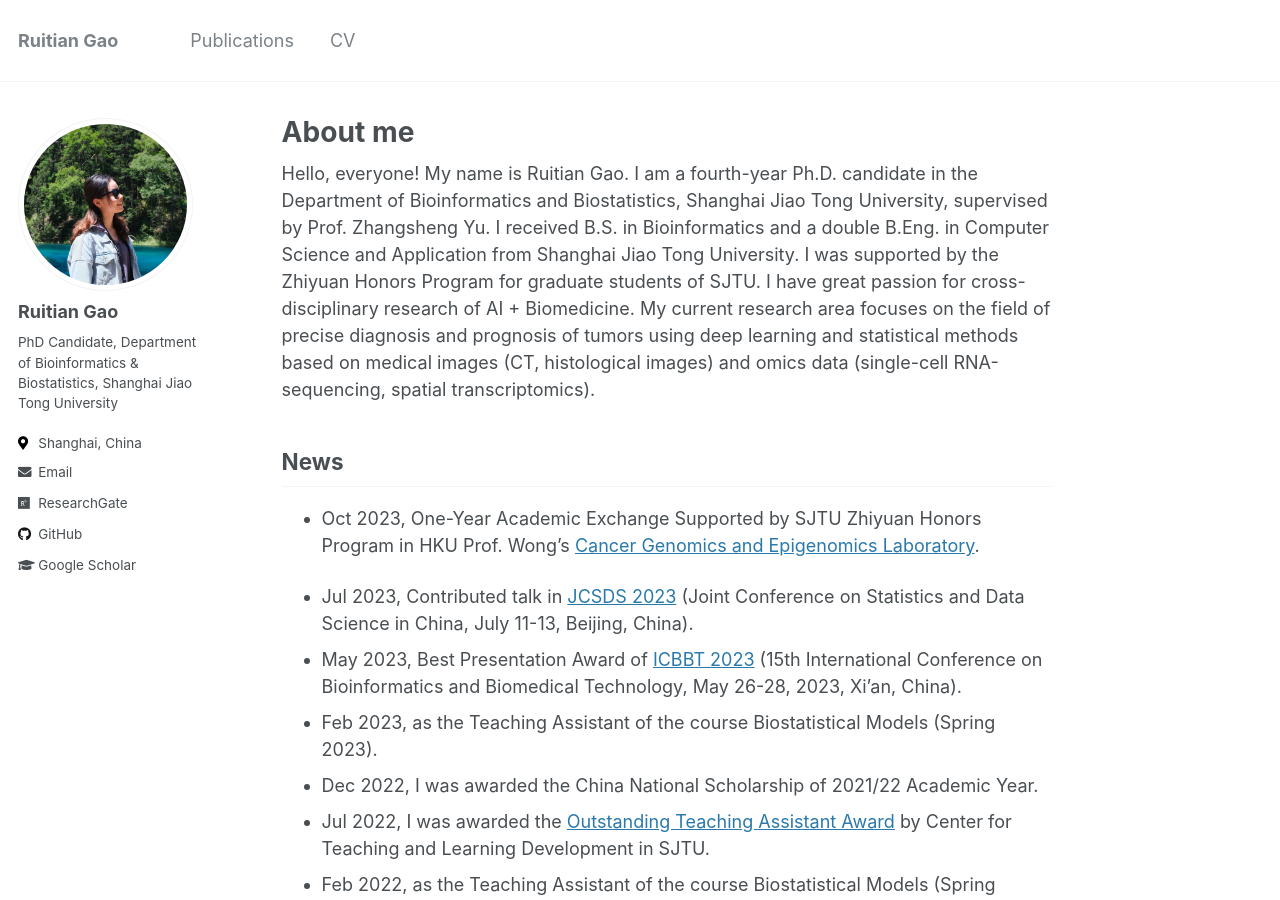
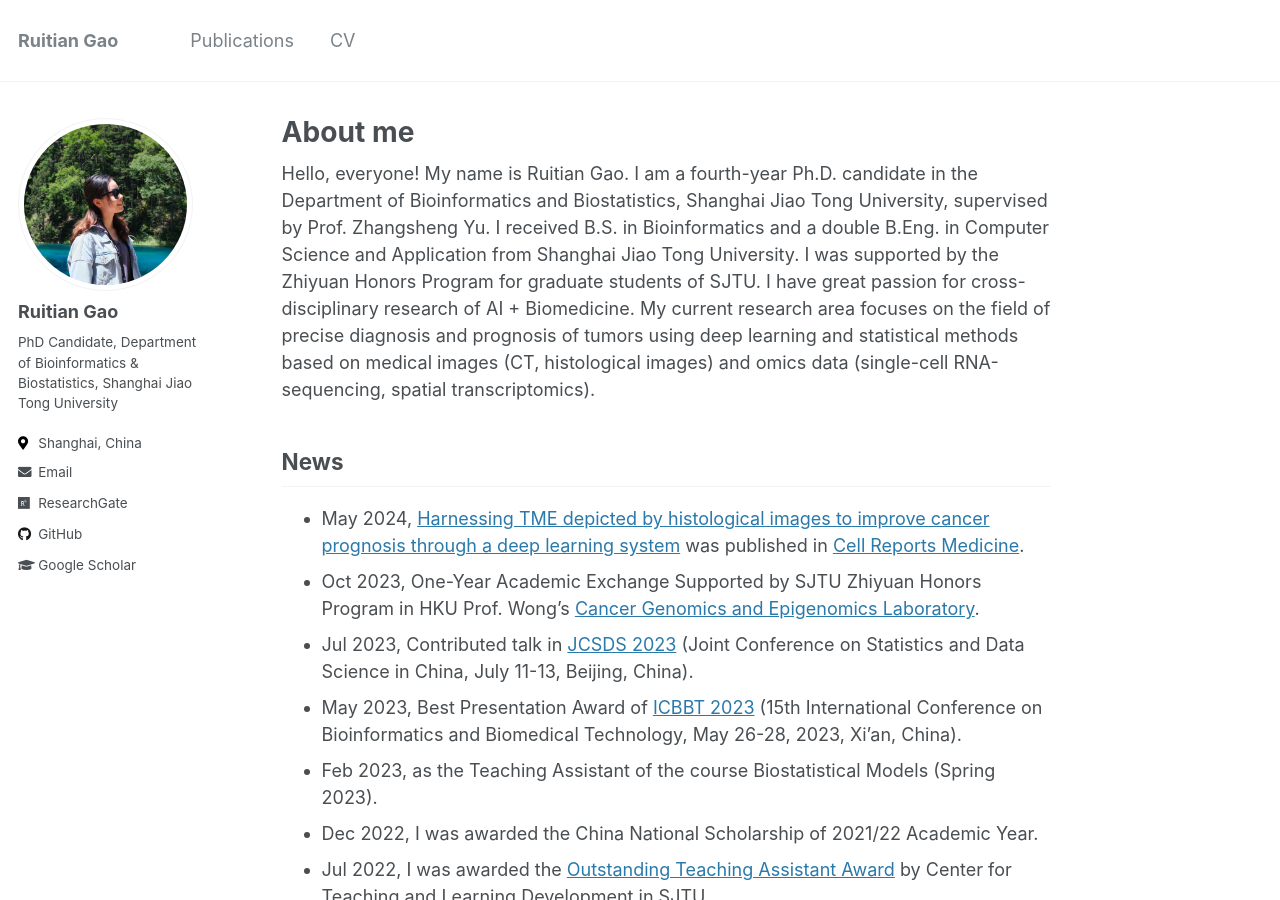
Before and after one commit to ruitian-olivia/ruitian-olivia.github.io, a Jekyll site: the page built from _pages/about.md, in a window 1280 px wide and 900 px high. Built offline with Jekyll 4.4.1, drawn with Linux system fonts in a browser that asks for light colours.

Commit message:
Update about.md

```diff
--- a/_pages/about.md
+++ b/_pages/about.md
@@ -11,8 +11,8 @@ redirect_from:
 Hello, everyone! My name is Ruitian Gao. I am a fourth-year Ph.D. candidate in the Department of Bioinformatics and Biostatistics, Shanghai Jiao Tong University, supervised by Prof. Zhangsheng Yu. I received B.S. in Bioinformatics and a double B.Eng. in Computer Science and Application from Shanghai Jiao Tong University. I was supported by the Zhiyuan Honors Program for graduate students of SJTU. I have great passion for cross-disciplinary research of AI + Biomedicine. My current research area focuses on the field of precise diagnosis and prognosis of tumors using deep learning  and statistical methods based on medical images (CT, histological images) and omics data (single-cell RNA-sequencing, spatial transcriptomics).
 
 ## News
+- May 2024, [Harnessing TME depicted by histological images to improve cancer prognosis through a deep learning system](https://www.cell.com/cell-reports-medicine/fulltext/S2666-3791(24)00205-2) was published in [Cell Reports Medicine](https://www.cell.com/cell-reports-medicine/home).
 - Oct 2023, One-Year Academic Exchange Supported by SJTU Zhiyuan Honors Program in HKU Prof. Wong’s [Cancer Genomics and Epigenomics Laboratory](https://www.jackwonglab.com/).
-
 - Jul 2023, Contributed talk in [JCSDS 2023](https://jcsds2023.pku.edu.cn/) (Joint Conference on Statistics and Data Science in China, July 11-13, Beijing, China).
 - May 2023, Best Presentation Award of [ICBBT 2023](http://www.icbbt.org/index.htm) (15th International Conference on Bioinformatics and Biomedical Technology, May 26-28, 2023, Xi'an, China).
 - Feb 2023, as the Teaching Assistant of the course Biostatistical Models (Spring 2023).
```
